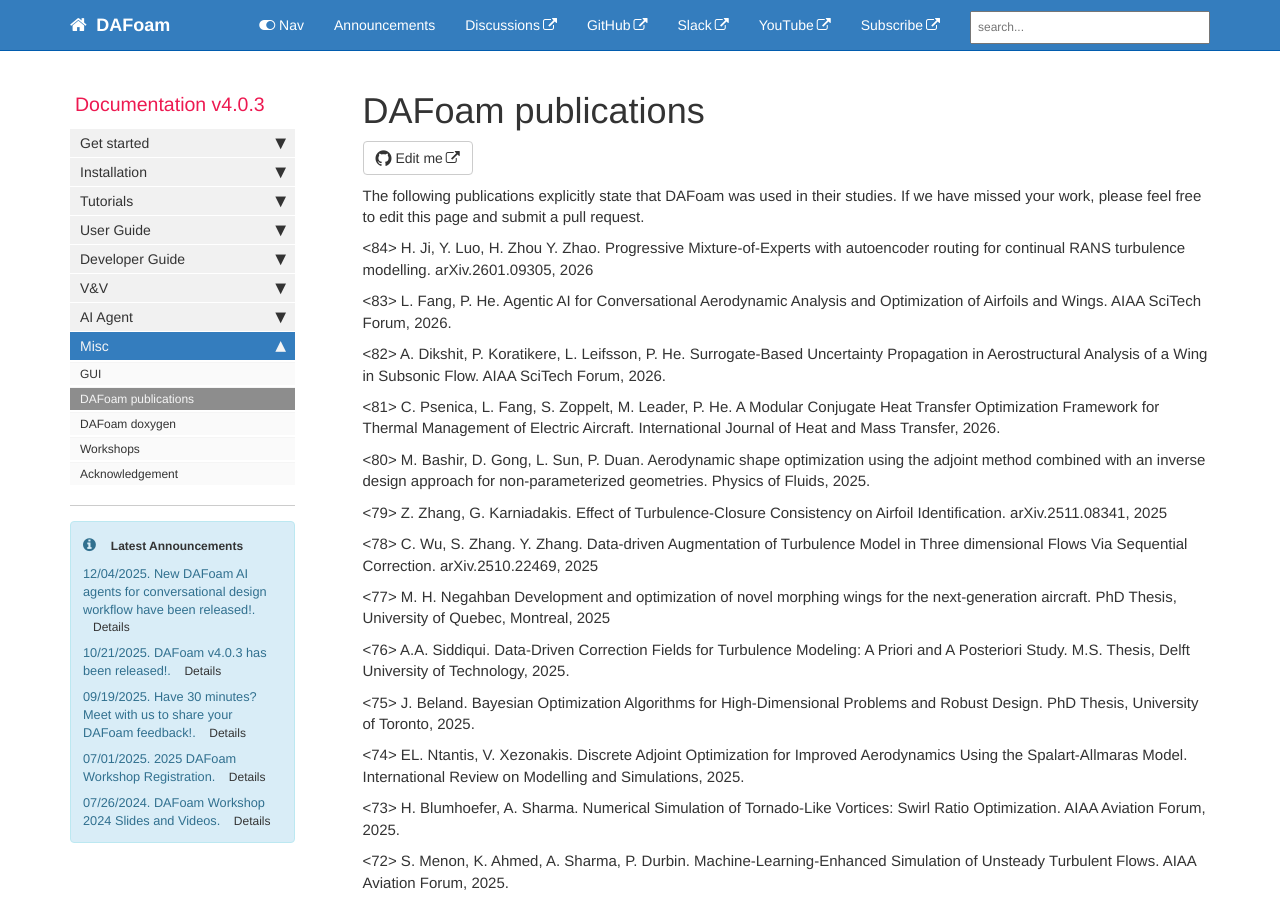
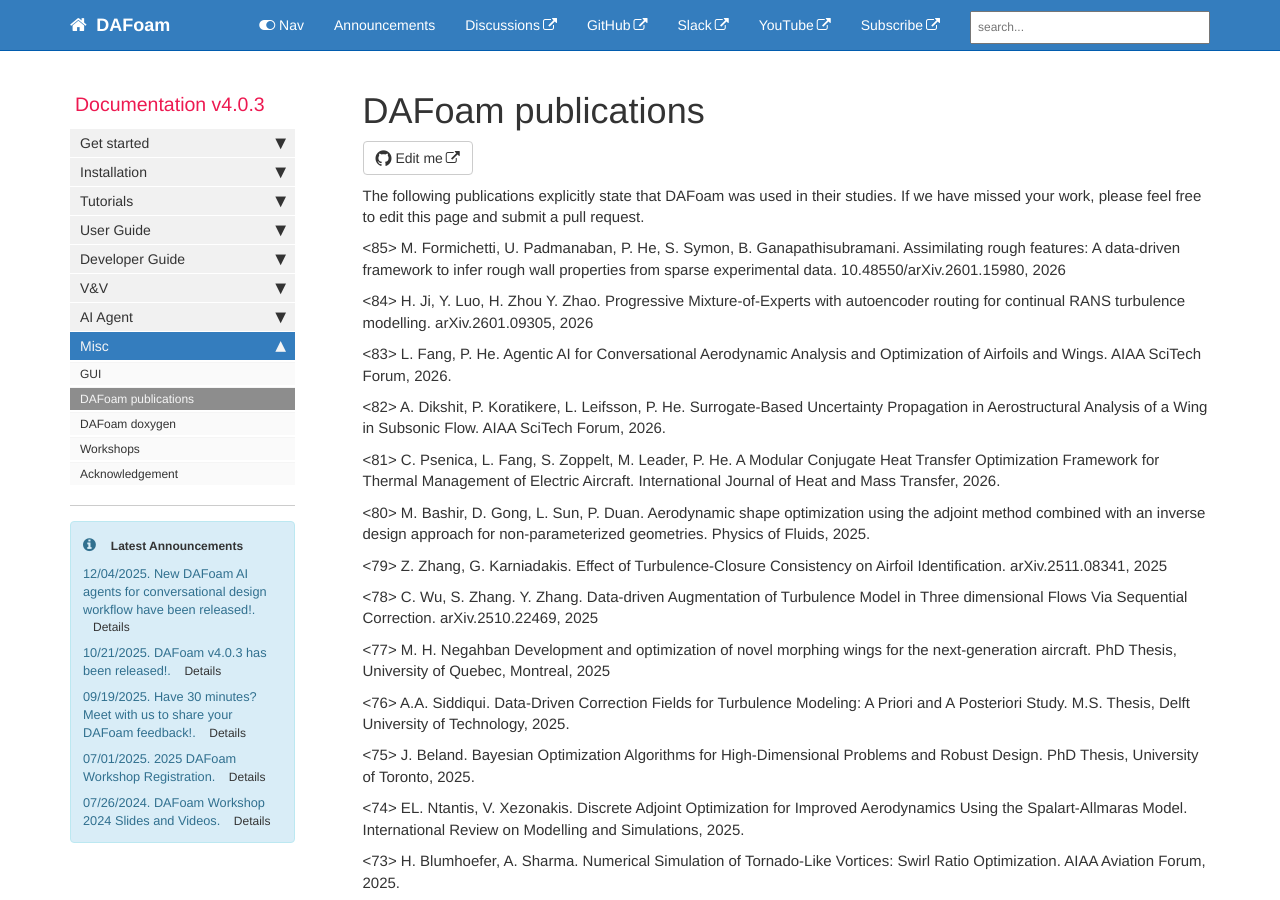
Before and after one commit to DAFoam/DAFoam.github.io, a Jekyll site: the page built from pages/mydoc/mydoc_docs_publications.md, in a window 1280 px wide and 900 px high. Built offline with Jekyll 4.4.1, drawn with Linux system fonts in a browser that asks for light colours; comment, search, counter and statistics services are not loaded.

Commit message:
content update

```diff
--- a/pages/mydoc/mydoc_docs_publications.md
+++ b/pages/mydoc/mydoc_docs_publications.md
@@ -8,6 +8,8 @@ folder: mydoc
 ---
 
 The following publications explicitly state that DAFoam was used in their studies. If we have missed your work, please feel free to edit this page and submit a pull request.
+
+<85> M. Formichetti, U. Padmanaban, P. He, S. Symon, B. Ganapathisubramani. Assimilating rough features: A data-driven framework to infer rough wall properties from sparse experimental data. 10.48550/arXiv.2601.15980, 2026
 
 <84> H. Ji, Y. Luo, H. Zhou Y. Zhao. Progressive Mixture-of-Experts with autoencoder routing for continual RANS turbulence modelling. arXiv.2601.09305, 2026
 
```
